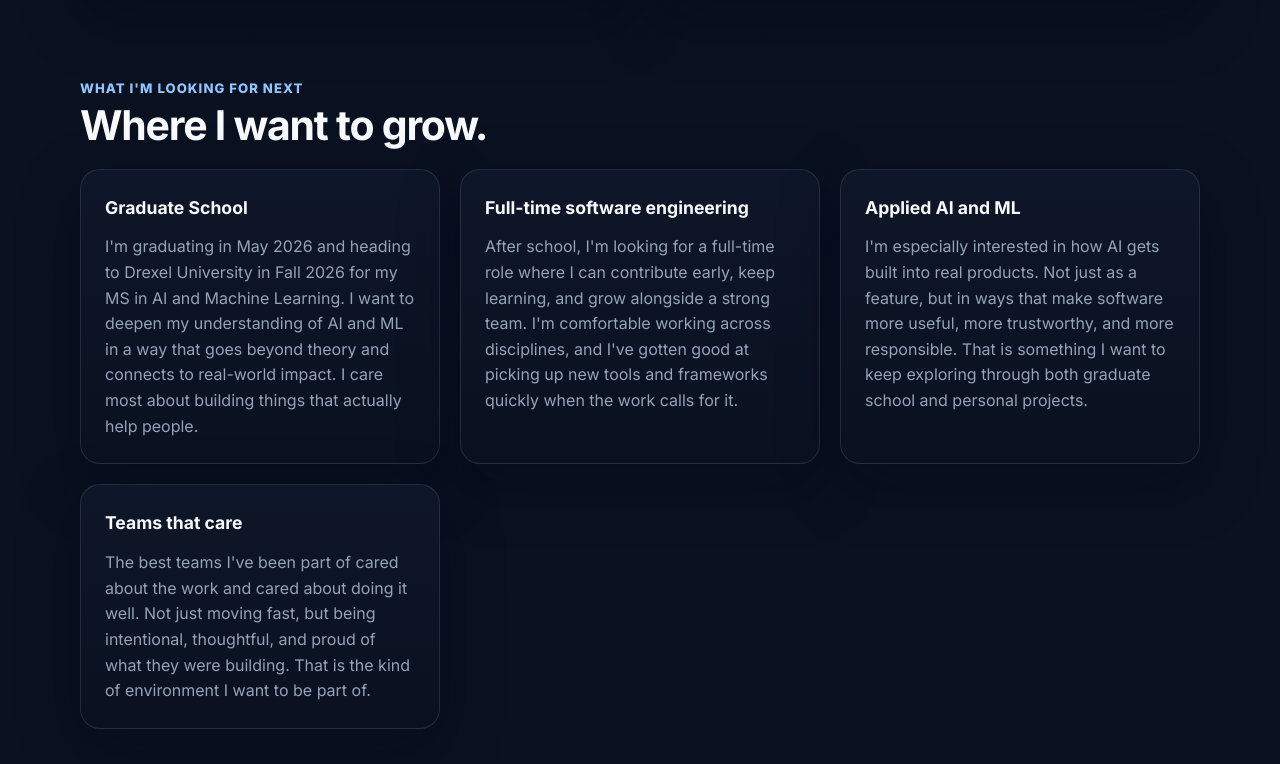
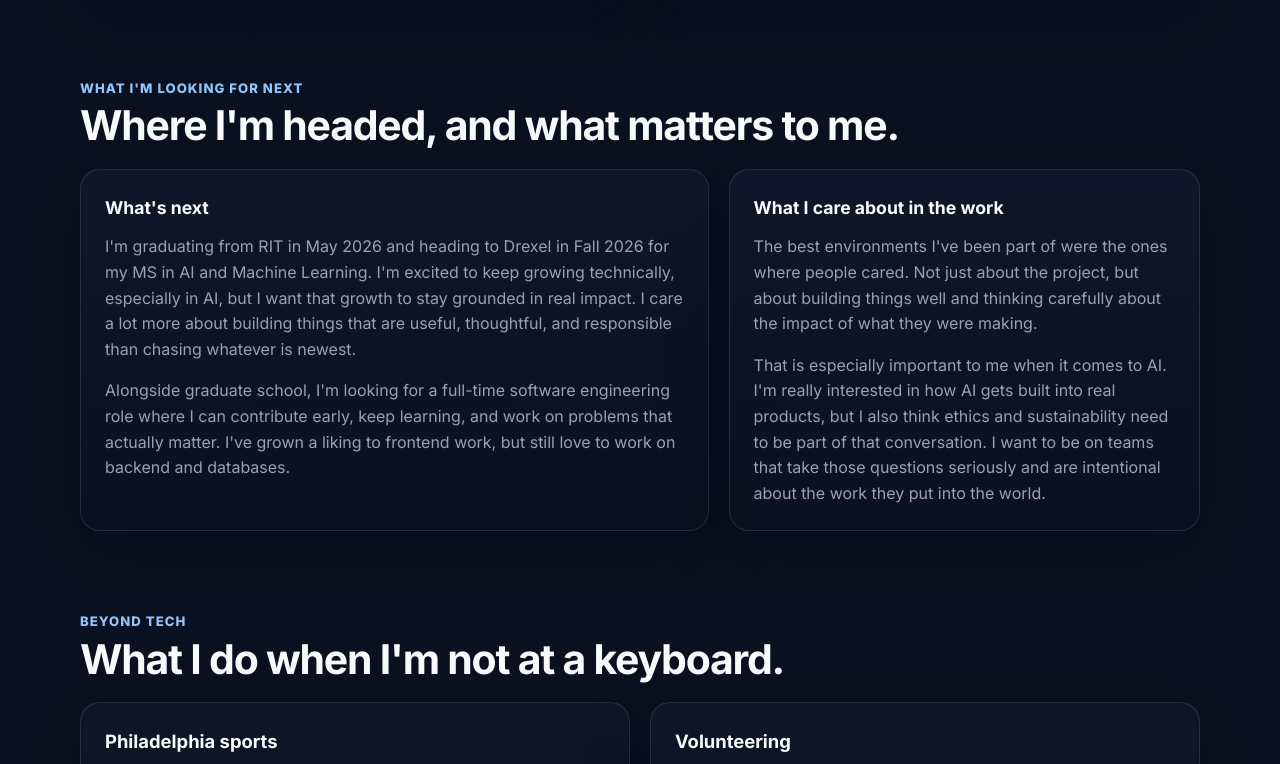
Before and after one commit to joshcohn27/personal-site, a React (Vite) app: page / in a window 1280 px wide. Shown: the part 2516-3280 px from the top of the page. Built offline with nearby package versions, Linux system fonts and the light colour scheme.

Commit message:
values reword

```diff
--- a/src/components/Values.jsx
+++ b/src/components/Values.jsx
@@ -4,47 +4,39 @@ export default function Values() {
             <div className="container">
                 <div className="section-heading">
                     <p className="section-label">What I'm Looking For Next</p>
-                    <h2>Where I want to grow.</h2>
+                    <h2>Where I'm headed, and what matters to me.</h2>
                 </div>
 
-                <div className="values-grid">
+                <div className="about-grid">
                     <div className="content-card">
-                        <h3>Graduate School</h3>
+                        <h3>What's next</h3>
                         <p>
-                            I'm graduating in May 2026 and heading to Drexel University in Fall 2026
-                            for my MS in AI and Machine Learning. I want to deepen my understanding
-                            of AI and ML in a way that goes beyond theory and connects to real-world
-                            impact. I care most about building things that actually help people.
+                            I'm graduating from RIT in May 2026 and heading to Drexel in Fall 2026
+                            for my MS in AI and Machine Learning. I'm excited to keep growing
+                            technically, especially in AI, but I want that growth to stay grounded
+                            in real impact. I care a lot more about building things that are useful,
+                            thoughtful, and responsible than chasing whatever is newest.
+                        </p>
+                        <p>
+                            Alongside graduate school, I'm looking for a full-time software
+                            engineering role where I can contribute early, keep learning, and work
+                            on problems that actually matter. I've grown a liking to frontend work, but still love to work on backend and databases.
                         </p>
                     </div>
 
                     <div className="content-card">
-                        <h3>Full-time software engineering</h3>
+                        <h3>What I care about in the work</h3>
                         <p>
-                            After school, I'm looking for a full-time role where I can contribute
-                            early, keep learning, and grow alongside a strong team. I'm comfortable
-                            working across disciplines, and I've gotten good at picking up new tools
-                            and frameworks quickly when the work calls for it.
+                            The best environments I've been part of were the ones where people cared.
+                            Not just about the project, but about building things well and thinking
+                            carefully about the impact of what they were making.
                         </p>
-                    </div>
-
-                    <div className="content-card">
-                        <h3>Applied AI and ML</h3>
                         <p>
-                            I'm especially interested in how AI gets built into real products.
-                            Not just as a feature, but in ways that make software more useful,
-                            more trustworthy, and more responsible. That is something I want to
-                            keep exploring through both graduate school and personal projects.
-                        </p>
-                    </div>
-
-                    <div className="content-card">
-                        <h3>Teams that care</h3>
-                        <p>
-                            The best teams I've been part of cared about the work and cared about
-                            doing it well. Not just moving fast, but being intentional, thoughtful,
-                            and proud of what they were building. That is the kind of environment
-                            I want to be part of.
+                            That is especially important to me when it comes to AI. I'm really
+                            interested in how AI gets built into real products, but I also think
+                            ethics and sustainability need to be part of that conversation. I want
+                            to be on teams that take those questions seriously and are intentional
+                            about the work they put into the world.
                         </p>
                     </div>
                 </div>
```
